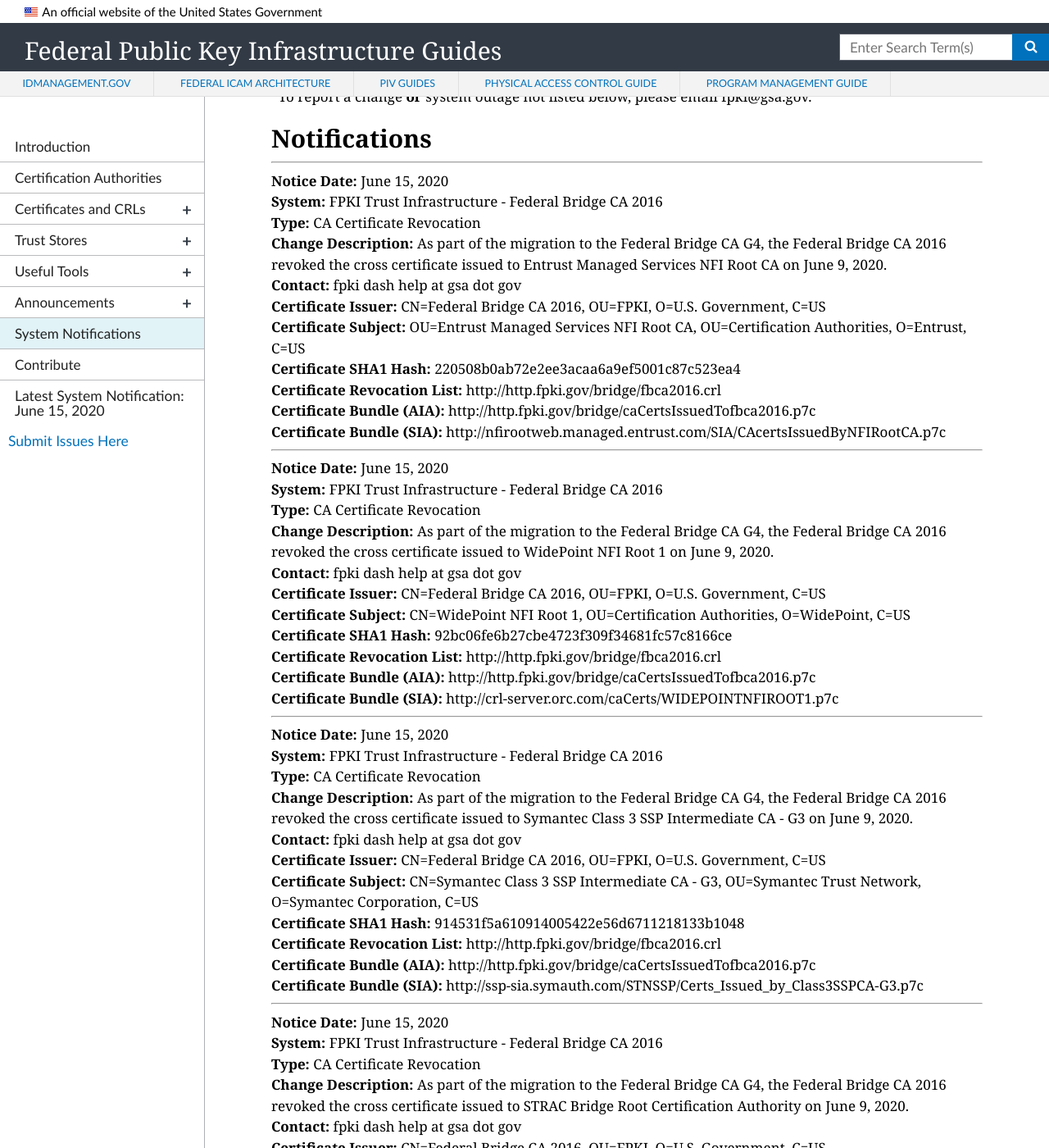
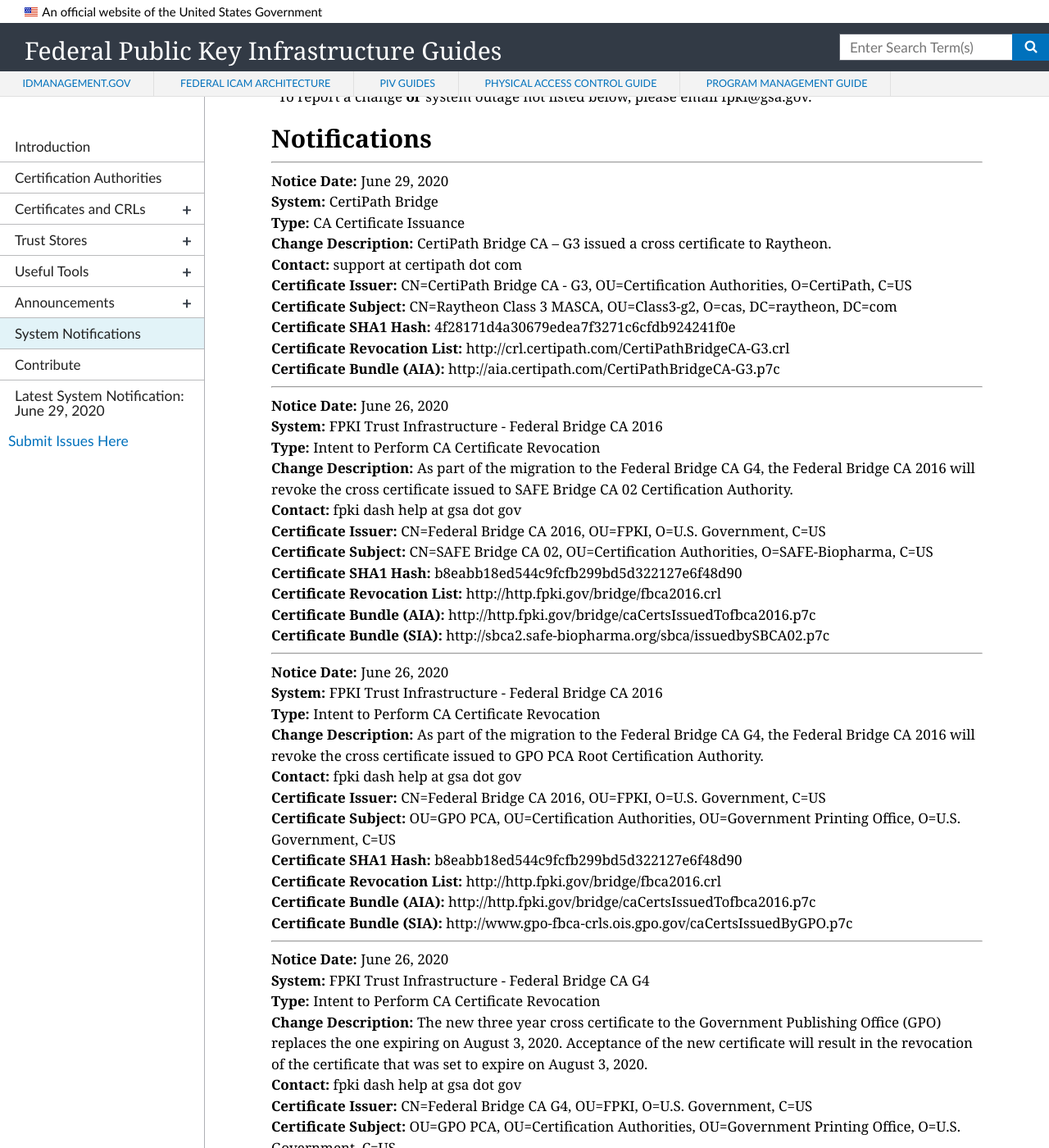
Before and after one commit to GSA/fpki-guides, a Jekyll site: the page built from pages/fpki_notifications.md, in a window 1280 px wide and 1400 px high, scrolled down 723 px. Shown: the whole window at 82% size. Built offline with Jekyll 4.4.1, drawn with Linux system fonts in a browser that asks for light colours; nearby versions of some CDN libraries; some of the changed text lies outside the part shown.

Commit message:
Update notifications.yml

```diff
--- a/_data/notifications.yml
+++ b/_data/notifications.yml
@@ -2524,6 +2524,64 @@
   sia_uri: http://nfirootweb.managed.entrust.com/SIA/CAcertsIssuedByNFIRootCA.p7c
   ocsp_uri:
 
+- notice_date: June 26, 2020
+  change_type: Intent to Perform CA Certificate Revocation
+  start_datetime:
+  end_datetime:
+  system: FPKI Trust Infrastructure - Federal Bridge CA G4
+  change_description: The new three year cross certificate to the Government Publishing Office (GPO) replaces the one expiring on August 3, 2020. Acceptance of the new certificate will result in the revocation of the certificate that was set to expire on August 3, 2020.
+  contact: fpki dash help at gsa dot gov
+  ca_certificate_hash: de8171556288add44e16d631653c46adab4dcf79
+  ca_certificate_issuer: CN=Federal Bridge CA G4, OU=FPKI, O=U.S. Government, C=US
+  ca_certificate_subject: OU=GPO PCA, OU=Certification Authorities, OU=Government Printing Office, O=U.S. Government, C=US
+  cdp_uri: http://repo.fpki.gov/bridge/fbcag4.crl
+  aia_uri: http://repo.fpki.gov/bridge/caCertsIssuedTofbcag4.p7c
+  sia_uri: http://www.gpo-fbca-crls.ois.gpo.gov/caCertsIssuedByGPO.p7c
+
+- notice_date: June 26, 2020
+  change_type: Intent to Perform CA Certificate Revocation
+  start_datetime:
+  end_datetime:
+  system: FPKI Trust Infrastructure - Federal Bridge CA 2016
+  change_description: As part of the migration to the Federal Bridge CA G4, the Federal Bridge CA 2016 will revoke the cross certificate issued to GPO PCA Root Certification Authority.
+  contact: fpki dash help at gsa dot gov
+  ca_certificate_hash: b8eabb18ed544c9fcfb299bd5d322127e6f48d90
+  ca_certificate_issuer: CN=Federal Bridge CA 2016, OU=FPKI, O=U.S. Government, C=US
+  ca_certificate_subject: OU=GPO PCA, OU=Certification Authorities, OU=Government Printing Office, O=U.S. Government, C=US
+  cdp_uri: http://http.fpki.gov/bridge/fbca2016.crl
+  aia_uri: http://http.fpki.gov/bridge/caCertsIssuedTofbca2016.p7c
+  sia_uri: http://www.gpo-fbca-crls.ois.gpo.gov/caCertsIssuedByGPO.p7c
+  ocsp_uri:
+
+- notice_date: June 26, 2020
+  change_type: Intent to Perform CA Certificate Revocation
+  start_datetime:
+  end_datetime:
+  system: FPKI Trust Infrastructure - Federal Bridge CA 2016
+  change_description: As part of the migration to the Federal Bridge CA G4, the Federal Bridge CA 2016 will revoke the cross certificate issued to SAFE Bridge CA 02 Certification Authority.
+  contact: fpki dash help at gsa dot gov
+  ca_certificate_hash: b8eabb18ed544c9fcfb299bd5d322127e6f48d90
+  ca_certificate_issuer: CN=Federal Bridge CA 2016, OU=FPKI, O=U.S. Government, C=US
+  ca_certificate_subject: CN=SAFE Bridge CA 02, OU=Certification Authorities, O=SAFE-Biopharma, C=US
+  cdp_uri: http://http.fpki.gov/bridge/fbca2016.crl
+  aia_uri: http://http.fpki.gov/bridge/caCertsIssuedTofbca2016.p7c
+  sia_uri: http://sbca2.safe-biopharma.org/sbca/issuedbySBCA02.p7c
+
+- notice_date: June 29, 2020
+  change_type: CA Certificate Issuance
+  start_datetime: June 23, 2020
+  system: CertiPath Bridge
+  change_description: CertiPath Bridge CA – G3 issued a cross certificate to Raytheon.
+  contact: support at certipath dot com
+  ca_certificate_hash: 4f28171d4a30679edea7f3271c6cfdb924241f0e
+  ca_certificate_issuer: CN=CertiPath Bridge CA - G3, OU=Certification Authorities, O=CertiPath, C=US
+  ca_certificate_subject: CN=Raytheon Class 3 MASCA, OU=Class3-g2, O=cas, DC=raytheon, DC=com
+  cdp_uri: http://crl.certipath.com/CertiPathBridgeCA-G3.crl
+  aia_uri: http://aia.certipath.com/CertiPathBridgeCA-G3.p7c
+  sia_uri:
+  ocsp_uri:
+
+
 #- notice_date:
 #  change_type: CA Certificate Issuance
 #  start_datetime:
```
